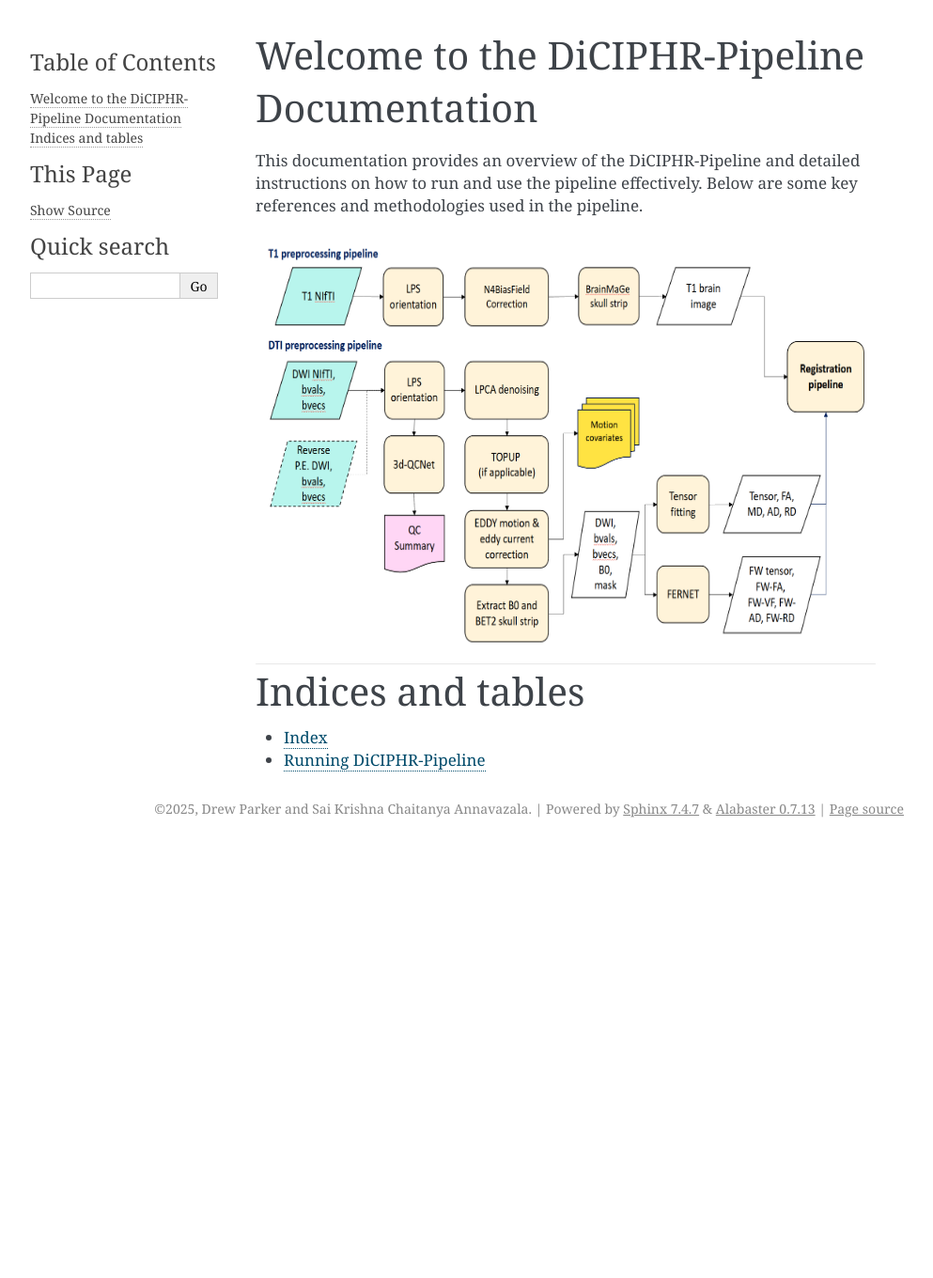
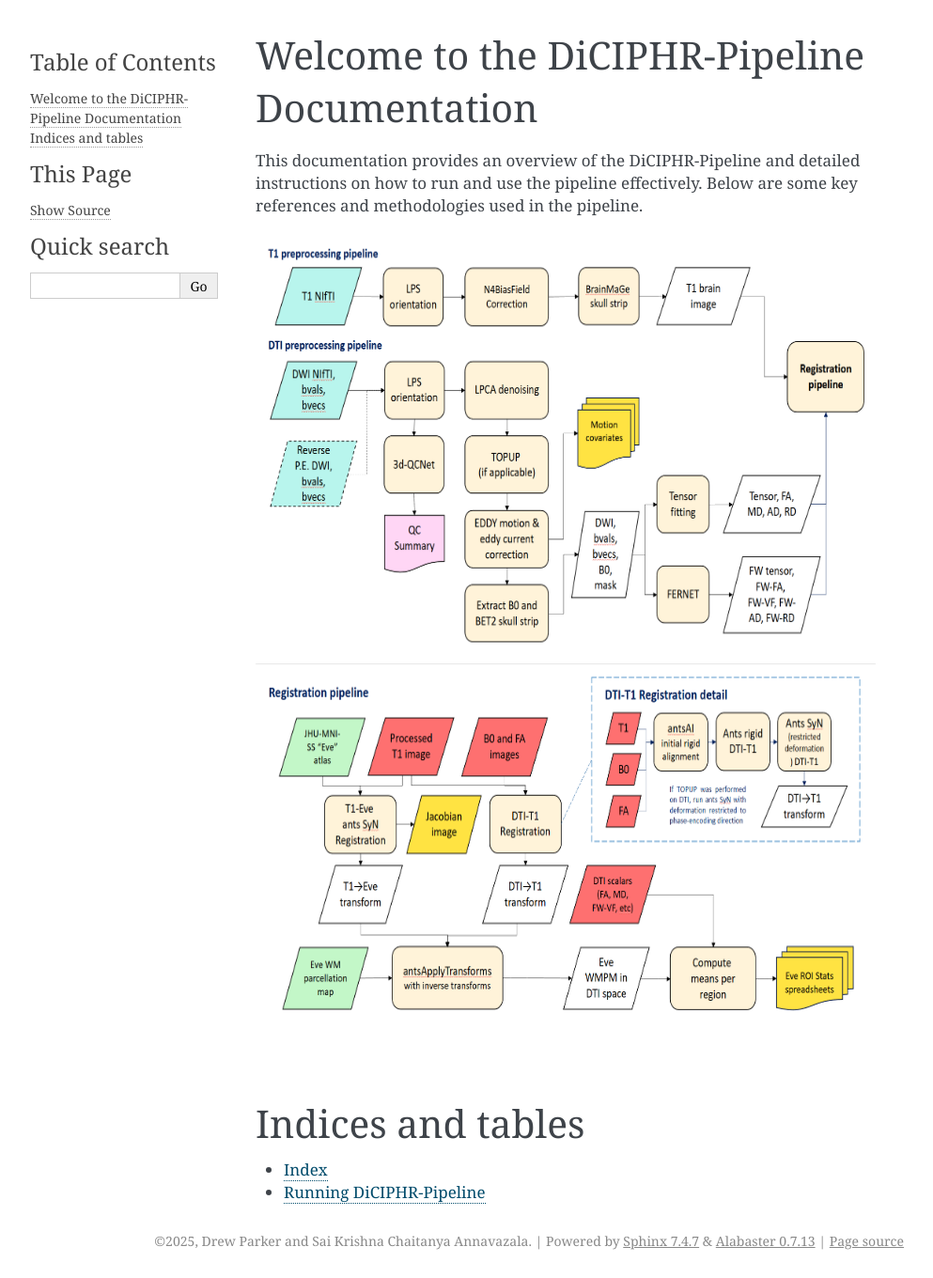
Before and after one commit to SaiKrishnaChaitanya24/DiCIPHR-Pipeline-Documentation, a Sphinx documentation site: the page built from source/index.rst, in a window 1280 px wide. Shown: the whole page at 94% size, without its empty margins (148-1141 px from the left). Built offline with Sphinx 7.4.7, drawn with Linux system fonts in a browser that asks for light colours; before the commit the page ends 900 px from its top, so only the background shows below that.

Commit message:
Update index.rst

```diff
--- a/source/index.rst
+++ b/source/index.rst
@@ -10,6 +10,13 @@ This documentation provides an overview of the DiCIPHR-Pipeline and detailed ins
    :scale: 115 %
    :align: center
 
+.. image:: images/DTI_image2.png
+   :alt: T1 and DTI Preprocessing pipeline
+   :width: 800px
+   :height: 400px
+   :scale: 115 %
+   :align: center
+
 Indices and tables
 ==================
 
```
